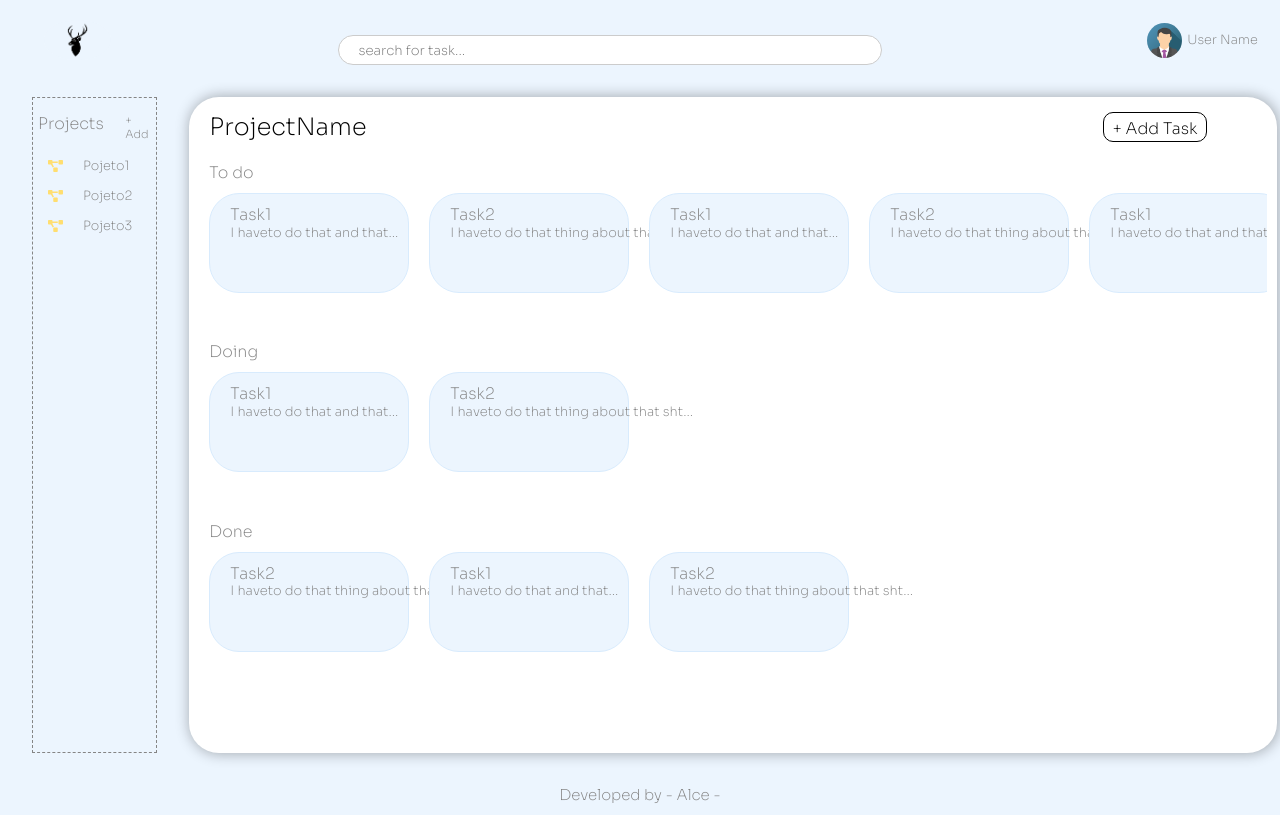
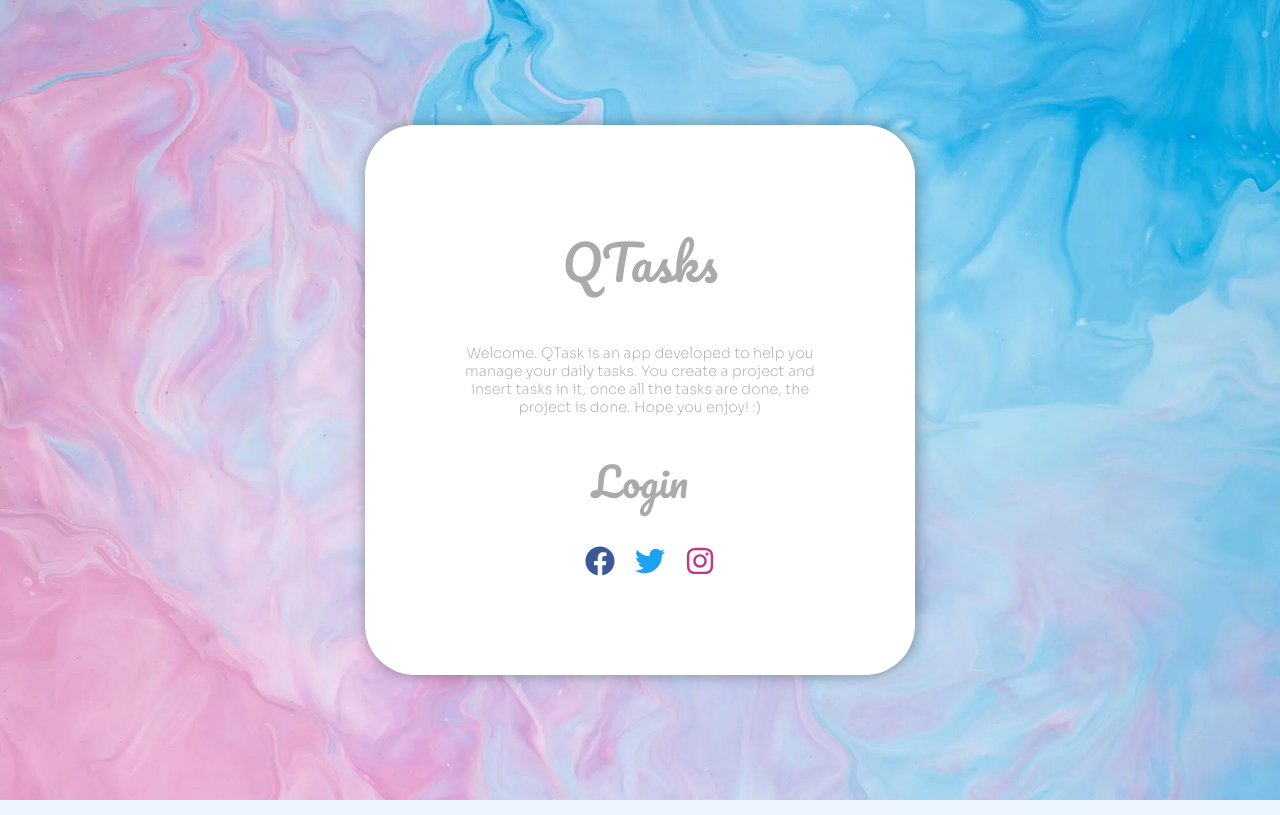
Before and after one commit to AllanCicceri/QuickDo, a React (Create React App) app: page / in a window 1280 px wide. Built offline with nearby package versions, Linux system fonts and the light colour scheme.

Commit message:
Criei uma tela de login, layout provisorio esta pronto. O login sera feito via firebase oauth (face,insta,twitter,linkedin,gmail). Por momento adicionei somente as tres primeiras opçoes. O click handle ja esta pronto, falta criar a base e trabalhar na autenticaçao.

```diff
--- a/src/App.jsx
+++ b/src/App.jsx
@@ -2,9 +2,17 @@ import './App.css';
 import Body from './components/Body';
 import Header from './components/Header';
 import Footer from './components/Footer';
+import Login from './components/LoginScreen/Login';
+import { useState } from 'react';
 
 function App() {
+  const [user, setUser] = useState(null)
+
+  if(user === null)
+    return(<Login/>)
+
   return (
+
     <div className="app">
       <Header />
       <Body/>
--- /dev/null
+++ b/src/components/LoginScreen/Login.css
@@ -0,0 +1,55 @@
+@import url('https://fonts.googleapis.com/css2?family=Pacifico&display=swap');
+
+.login{
+    height: 100vh;
+    background: url('/src/assets/imgs/login.webp') no-repeat center center fixed;
+    background-size: cover;
+    display: flex;
+    justify-content: center;
+    align-items: center;
+    overflow: scroll;
+}
+
+.login-container{
+    width: 550px;
+    height: 550px;
+    padding: 30px;
+    background-color: #FFF;
+    box-shadow: 1px 0px 14px 1px rgba(0,0,0,0.30);
+    border-radius: 50px;
+    display: flex;
+    align-items: center;
+    justify-content: center;
+    flex-direction: column;
+    overflow: hidden;
+}
+
+.app-name{
+    background-color: transparent;
+    font-family: 'Pacifico', cursive;
+    color: #AAA;
+    font-size: 3rem;
+    margin-bottom: 30px;
+}
+
+.app-description{
+    background-color: transparent;
+    width: 75%;
+    margin-top: 10px;
+    font-size: .9rem;
+    text-align: center;
+    color: #AAA;
+}
+
+.app-login-label{
+    background-color: transparent;
+    font-size: 2.5rem;
+    font-family: 'Pacifico', cursive;
+    color: #AAA;
+    margin-top: 30px;
+}
+
+.social-medias{
+    background-color: transparent;
+    margin-top: 30px;
+}
--- /dev/null
+++ b/src/components/LoginScreen/Login.jsx
@@ -0,0 +1,38 @@
+import './Login.css'
+import * as FaIcons from 'react-icons/fa'
+import { useRef } from 'react'
+
+function Login(){
+    const iconStyles = {fontSize:'30px', backgroundColor:'transparent', marginLeft:'20px',cursor:'pointer'}
+    const socialMedia = useRef('')
+
+    const handleClick = e => {
+        const socialMedia = e.currentTarget.id
+        console.log(socialMedia)
+    }
+
+    return(
+        <div className="login">
+            <div className="login-container">
+                <div className="app-name">QTasks</div>
+                <p className="app-description">Welcome. QTask is an app developed to
+                    help you manage your daily tasks. You create a project and insert tasks in it,
+                    once all the tasks are done, the project is done. Hope you enjoy! :)</p>
+
+                <p className="app-login-label">Login</p>
+
+                <div className="social-medias">
+                    <FaIcons.FaFacebook style={{...iconStyles, color: '#3b5998'}}
+                        id="facebookIcon" onClick={handleClick}  />
+                    <FaIcons.FaTwitter style={{...iconStyles, color: '#1DA1F2'}}
+                        id="twitterIcon"  onClick={handleClick} />
+                    <FaIcons.FaInstagram style={{...iconStyles, color: '#c13584'}}
+                        id="instagramIcon"  onClick={handleClick} />
+                </div>
+
+            </div>
+        </div>
+    )
+}
+
+export default Login
```
Also changed, not shown: public/logo.jpg (deleted), src/assets/imgs/login.webp (added).
